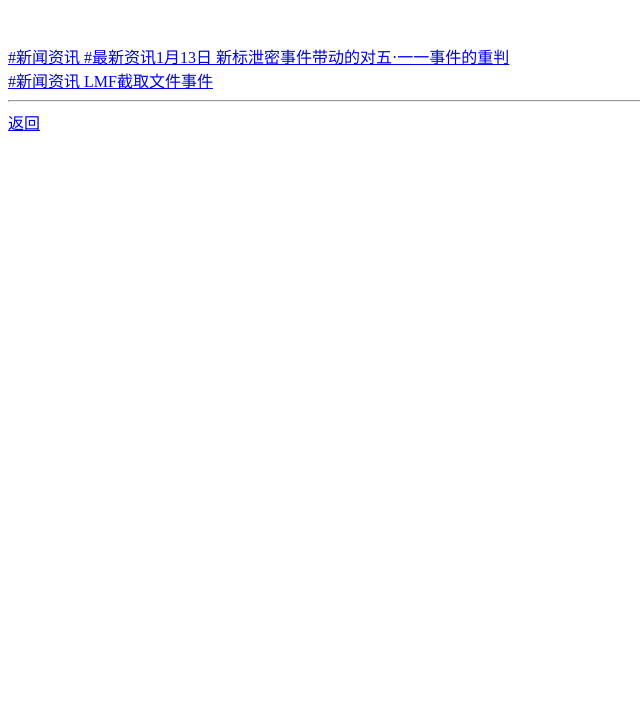
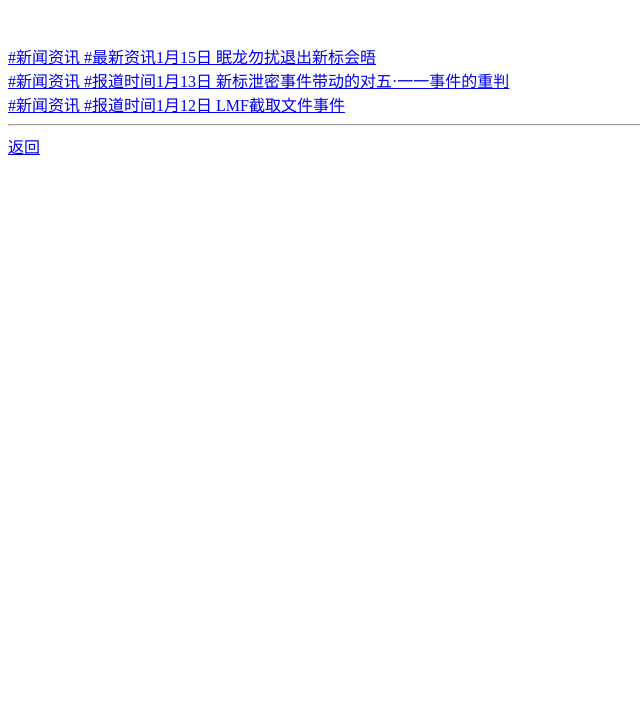
Before and after one commit to coderele/coderele.github.io, a plain HTML site: page news/index.html in a window 1280 px wide. Shown: the part 81-800 px from the top of the page, without its empty margins (0-640 px from the left). Drawn offline with Linux system fonts and the light colour scheme.

Commit message:
Update index.html

```diff
--- a/news/index.html
+++ b/news/index.html
@@ -6,8 +6,9 @@
   <body>
     <h1>新闻资讯</h1>
     <br><br>
-    <a href="https://coderele.github.io/news/int0002202401130001.html">#新闻资讯 #最新资讯1月13日 新标泄密事件带动的对五·一一事件的重判</a><br>
-    <a href="https://coderele.github.io/news/int0001202401120001.html">#新闻资讯 LMF截取文件事件</a>
+    <a href="https://coderele.github.io/news/int0003202401150001.html">#新闻资讯 #最新资讯1月15日 眠龙勿扰退出新标会晤</a><br>
+    <a href="https://coderele.github.io/news/int0002202401130001.html">#新闻资讯 #报道时间1月13日 新标泄密事件带动的对五·一一事件的重判</a><br>
+    <a href="https://coderele.github.io/news/int0001202401120001.html">#新闻资讯 #报道时间1月12日 LMF截取文件事件</a>
     <hr>
     <a href="https://coderele.github.io/">返回</a>
   </body>
```
